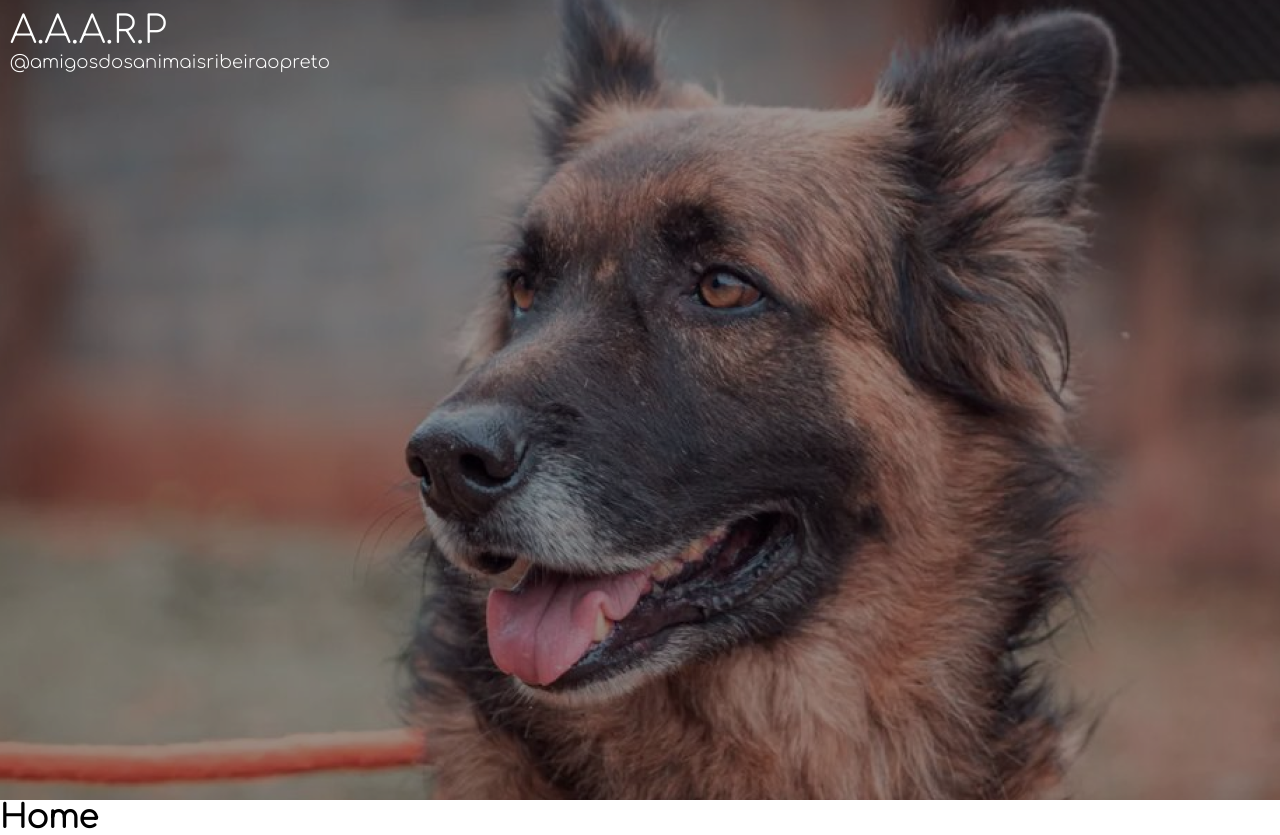
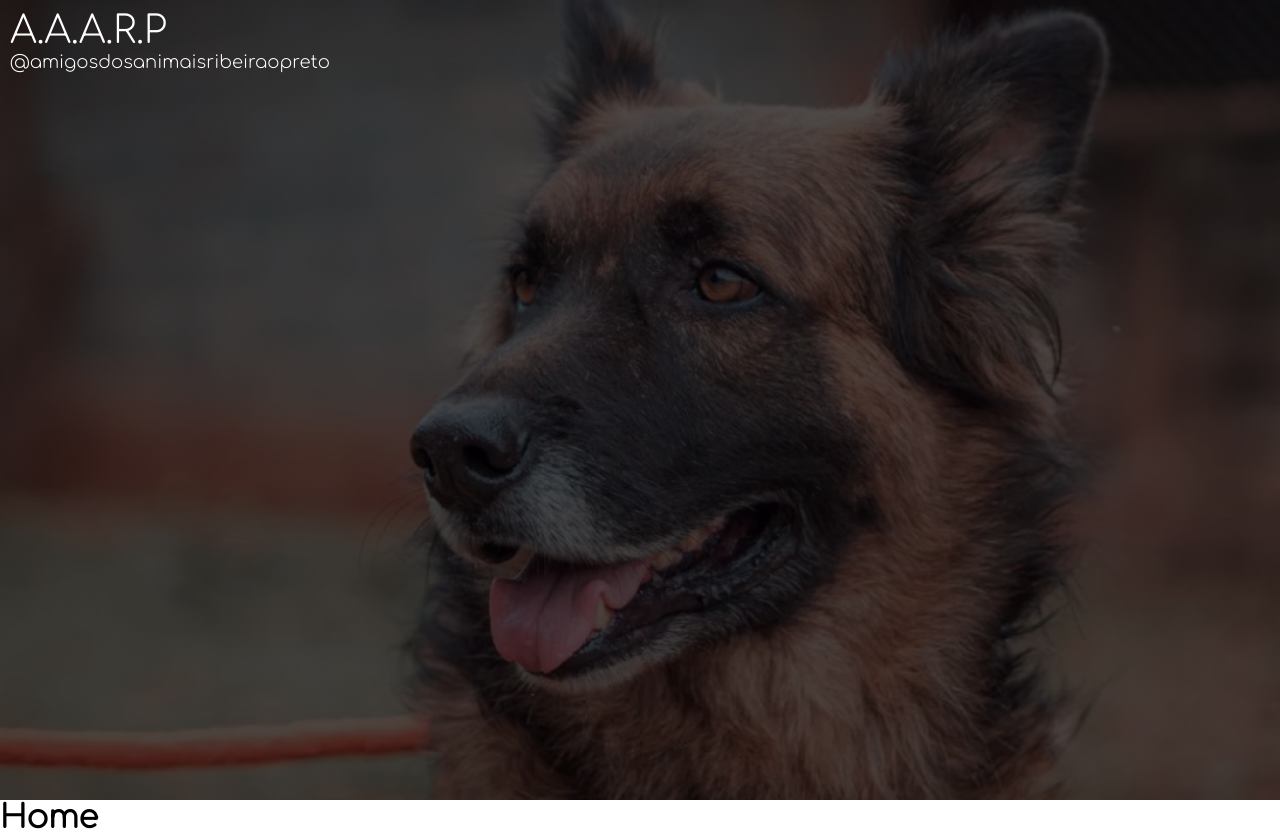
Before and after one commit to bolodissenoura/AAARP, a React (Vite) app: page / in a window 1280 px wide. Built offline with nearby package versions, Linux system fonts and the light colour scheme.

Commit message:
fix: styles from bkg banner

```diff
--- a/src/pages/general/home/home.styles.ts
+++ b/src/pages/general/home/home.styles.ts
@@ -3,10 +3,13 @@ import img from '/assets/img/bkg-1.png';
 
 export const Container = styled.div`
   height: 100vh;
-  width: 100%;
-  background-image: url(${img});
-  background-position: top;
+  width: 100vw;
+  background-image: linear-gradient(rgba(0, 0, 0, 0.5), rgba(0, 0, 0, 0.5)),
+    url(${img});
+  /* Position and center the image to scale nicely on all screens */
+  background-position: center;
   background-repeat: no-repeat;
+  background-size: cover;
 `;
 
 export const Divider = styled.div`
```
